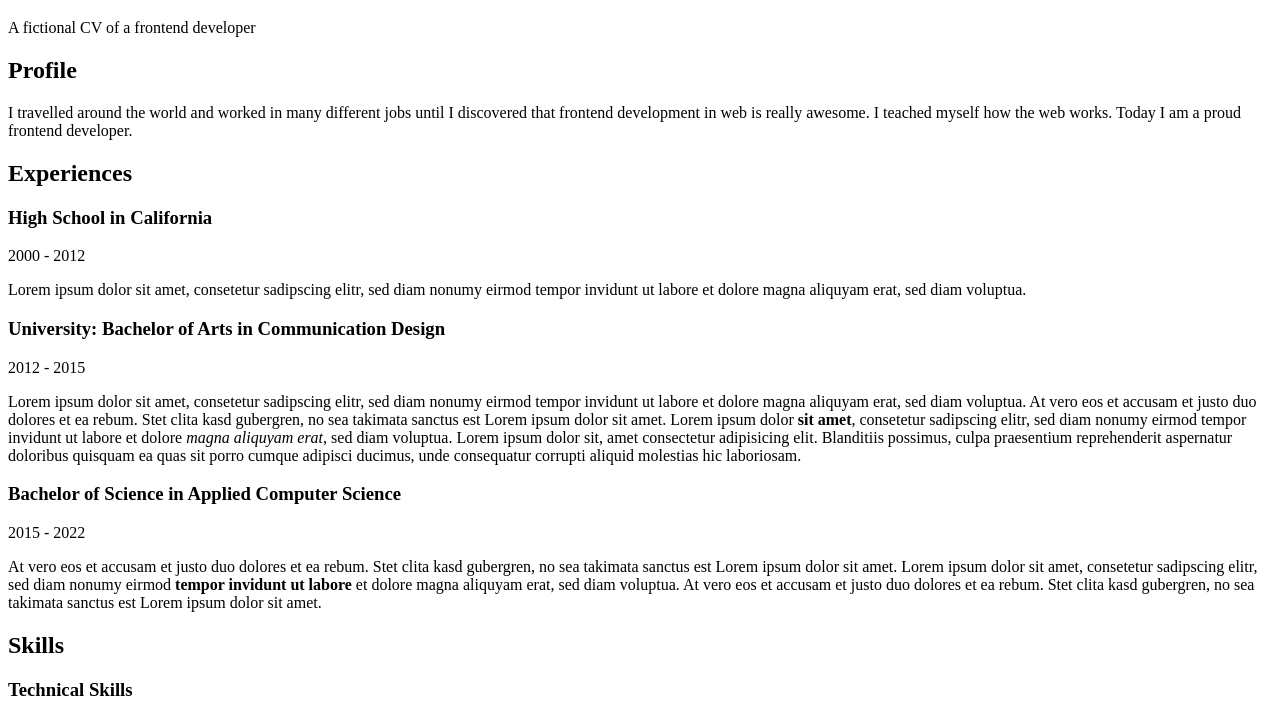
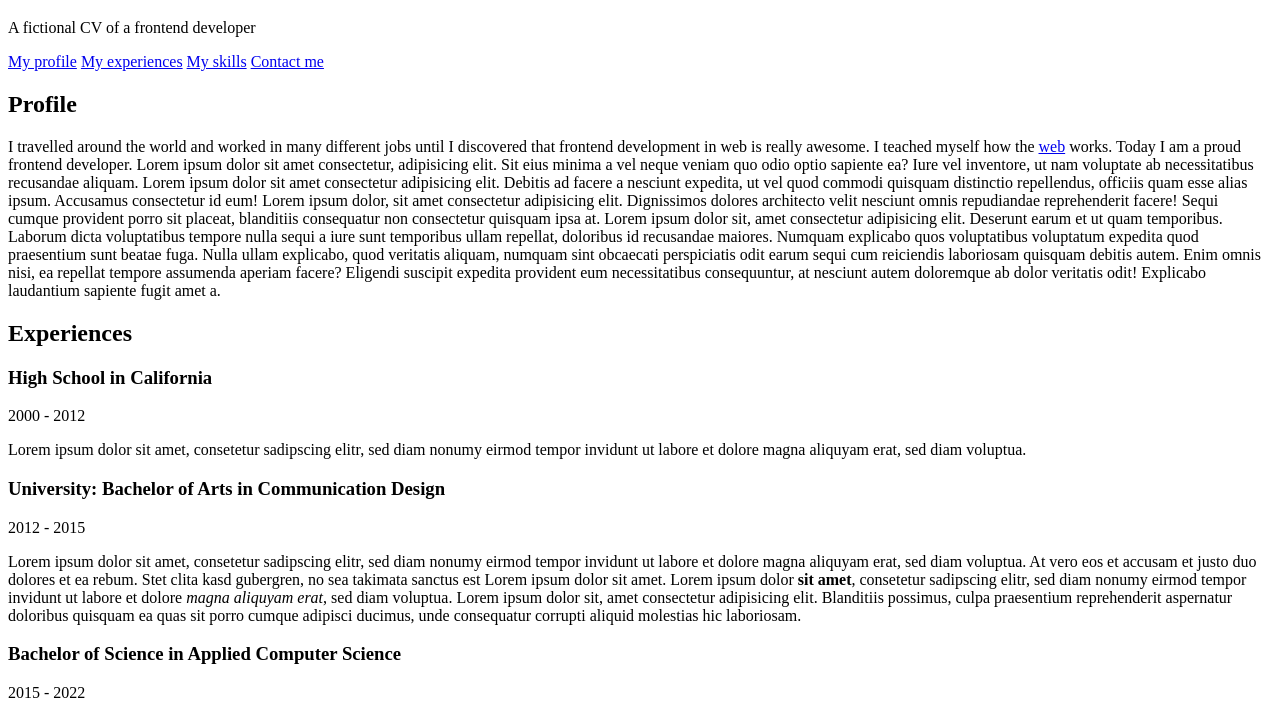
Before and after one commit to Colourpieces/cv, a plain HTML site: page index.html in a window 1280 px wide. Shown: the part 61-776 px from the top of the page. Drawn offline with Linux system fonts and the light colour scheme.

Commit message:
added som links

```diff
--- a/index.html
+++ b/index.html
@@ -14,20 +14,45 @@
     <header>
         <h1>Peter Pan</h1>
         <p>A fictional CV of a frontend developer</p>
+
+        <nav>
+            <a href="#profile">My profile</a>
+            <a href="#experiences">My experiences</a>
+            <a href="#skills">My skills</a>
+            <a href="#contact">Contact me</a>
+        </nav>
     </header>
 
     <main>
         <!--primaerer Content der Seite-->
-        <article>
+        <article id="profile">
             <h2>Profile</h2>
             <p>
                 I travelled around the world and worked in many different jobs until I discovered that frontend
-                development in web is really awesome. I teached myself how the web works. Today I am a proud frontend
+                development in web is really awesome. I teached myself how the <a href="#technical-skills">web</a>
+                works. Today I am a proud frontend
                 developer.
+                Lorem ipsum dolor sit amet consectetur, adipisicing elit. Sit eius minima a vel neque veniam quo odio
+                optio sapiente ea? Iure vel inventore, ut nam voluptate ab necessitatibus recusandae aliquam.
+                Lorem ipsum dolor sit amet consectetur adipisicing elit. Debitis ad facere a nesciunt expedita, ut vel
+                quod commodi quisquam distinctio repellendus, officiis quam esse alias ipsum. Accusamus consectetur id
+                eum!
+                Lorem ipsum dolor, sit amet consectetur adipisicing elit. Dignissimos dolores architecto velit nesciunt
+                omnis repudiandae reprehenderit facere! Sequi cumque provident porro sit placeat, blanditiis consequatur
+                non consectetur quisquam ipsa at.
+                Lorem ipsum dolor sit, amet consectetur adipisicing elit. Deserunt earum et ut quam temporibus. Laborum
+                dicta voluptatibus tempore nulla sequi a iure sunt temporibus ullam repellat, doloribus id recusandae
+                maiores.
+                Numquam explicabo quos voluptatibus voluptatum expedita quod praesentium sunt beatae fuga. Nulla ullam
+                explicabo, quod veritatis aliquam, numquam sint obcaecati perspiciatis odit earum sequi cum reiciendis
+                laboriosam quisquam debitis autem.
+                Enim omnis nisi, ea repellat tempore assumenda aperiam facere? Eligendi suscipit expedita provident eum
+                necessitatibus consequuntur, at nesciunt autem doloremque ab dolor veritatis odit! Explicabo laudantium
+                sapiente fugit amet a.
             </p>
         </article>
 
-        <article>
+        <article id="experiences">
             <h2>Experiences</h2>
             <section>
                 <header>
@@ -69,9 +94,9 @@
             </section>
         </article>
 
-        <article>
+        <article id="skills">
             <h2>Skills</h2>
-            <section>
+            <section id="technical-skills">
                 <h3>Technical Skills</h3>
                 <ul>
                     <li>HMTL</li>
@@ -89,7 +114,7 @@
             </section>
         </article>
 
-        <article>
+        <article id="contact">
             <h2>Contact</h2>
             <p>e-mail: cv@peter-pan.de</p>
         </article>
```
